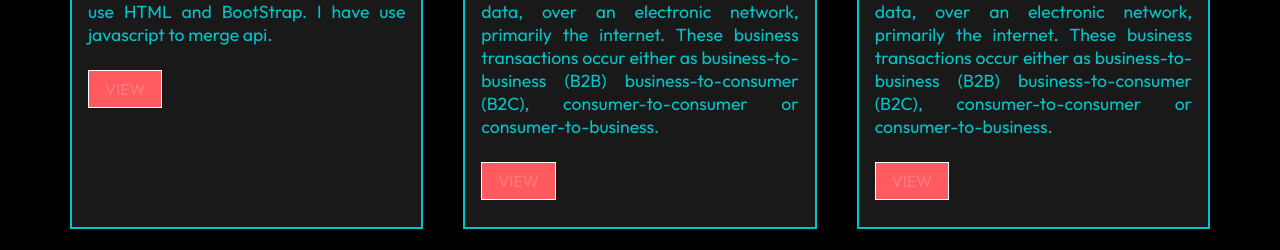
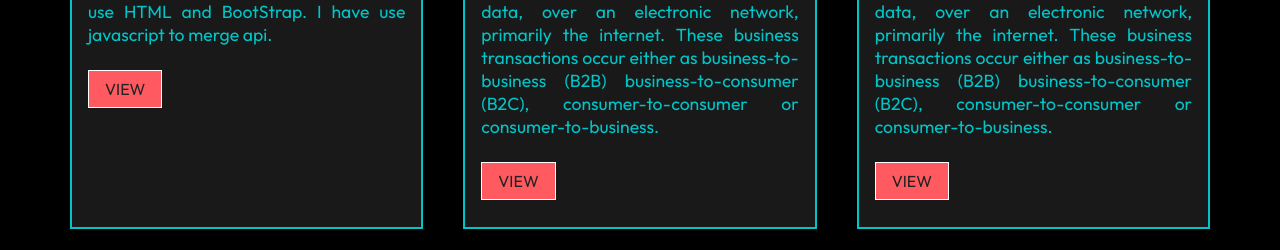
Before and after one commit to Aakasdeep02/aakashdipprotfolio, a React (Create React App) app: page / in a window 1280 px wide. Shown: the part 1255-1505 px from the top of the page. Built offline with nearby package versions, Linux system fonts and the light colour scheme; a web font is replaced by a local one.

Commit message:
changes in btn css

```diff
--- a/src/index.css
+++ b/src/index.css
@@ -43,7 +43,7 @@ ul{
   font-size: 1rem;
   text-transform: uppercase;
   background: rgba(255, 255, 255, 0.2);
-  color: rgb(255, 90, 96);
+  color: #fff;
   border: 1px solid #fff;
   font-size: 600;
   cursor: pointer;
@@ -51,6 +51,6 @@ ul{
 
 .pro-btn {
   background: rgb(255, 90, 96);
-  color: rgba(255, 255, 255, 0.2);
+  color:#222;
   transition: 0.35;
 }
```
